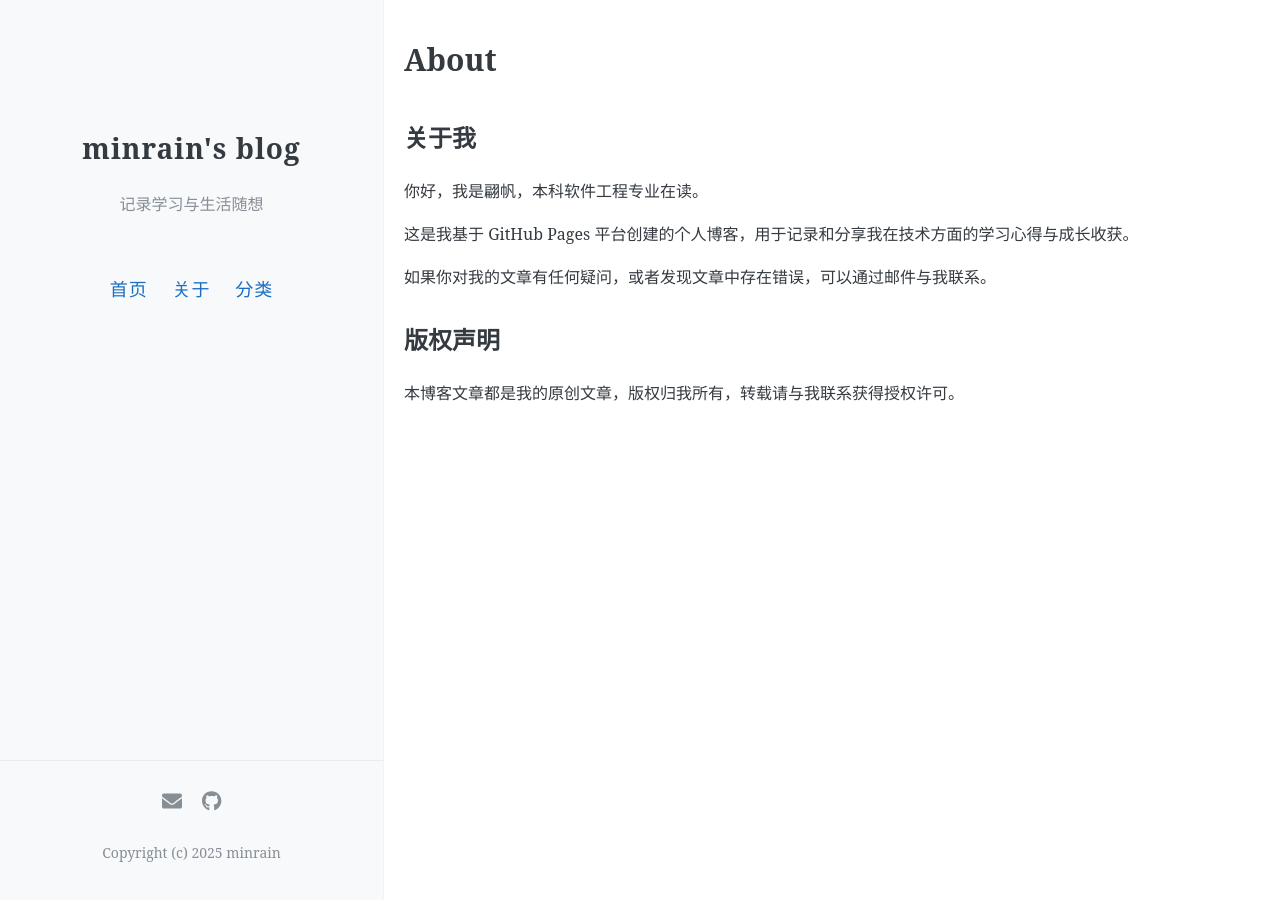
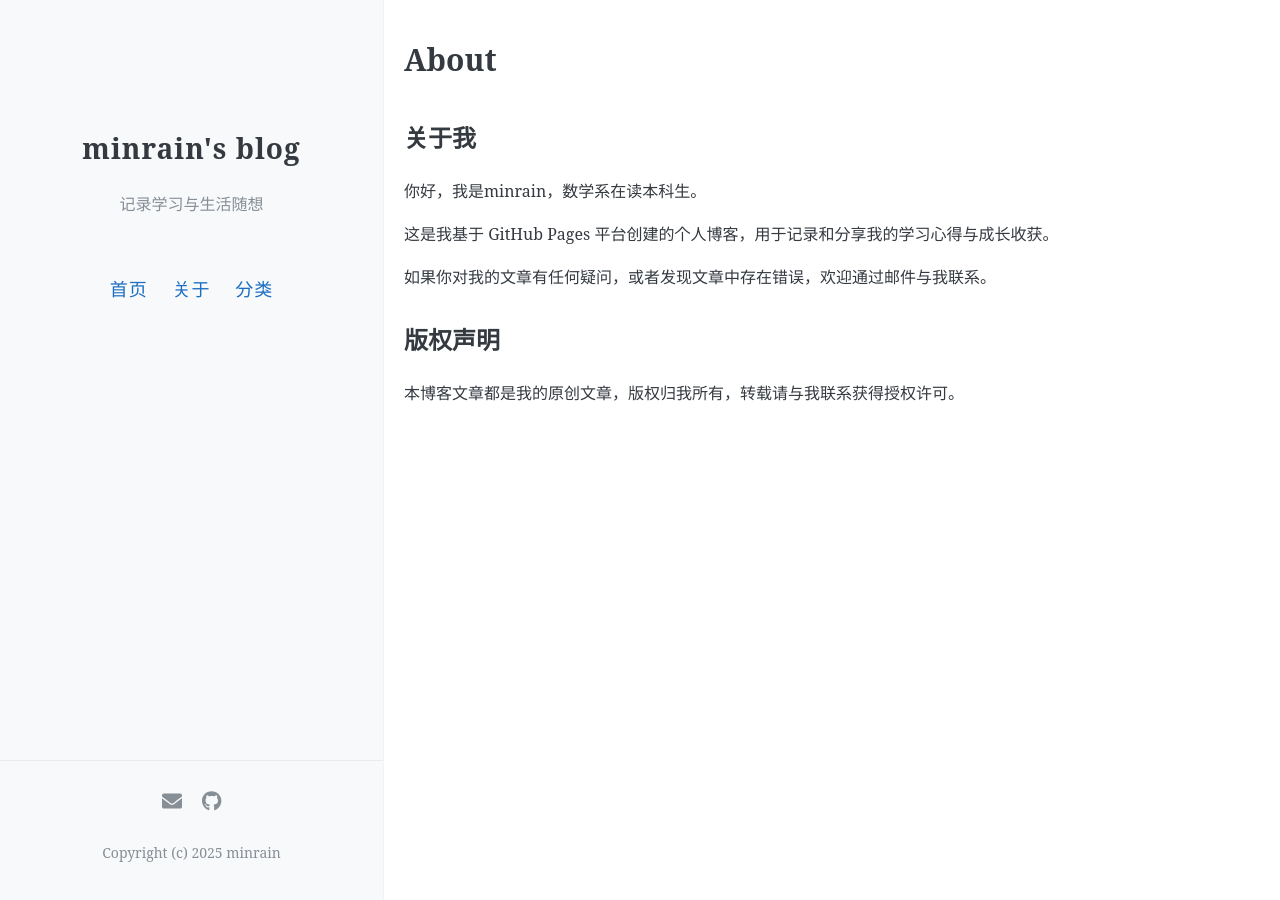
Before and after one commit to pianfan/pianfan.github.io, a Jekyll site: the page built from about.md, in a window 1280 px wide. Built offline with Jekyll 4.4.1, drawn with Linux system fonts in a browser that asks for light colours.

Commit message:
Update about.md

```diff
--- a/about.md
+++ b/about.md
@@ -6,11 +6,11 @@ permalink: /about/
 
 ## 关于我
 
-你好，我是翩帆，本科软件工程专业在读。
+你好，我是minrain，数学系在读本科生。
 
-这是我基于 GitHub Pages 平台创建的个人博客，用于记录和分享我在技术方面的学习心得与成长收获。
+这是我基于 GitHub Pages 平台创建的个人博客，用于记录和分享我的学习心得与成长收获。
 
-如果你对我的文章有任何疑问，或者发现文章中存在错误，可以通过邮件与我联系。
+如果你对我的文章有任何疑问，或者发现文章中存在错误，欢迎通过邮件与我联系。
 
 ## 版权声明
 
```
